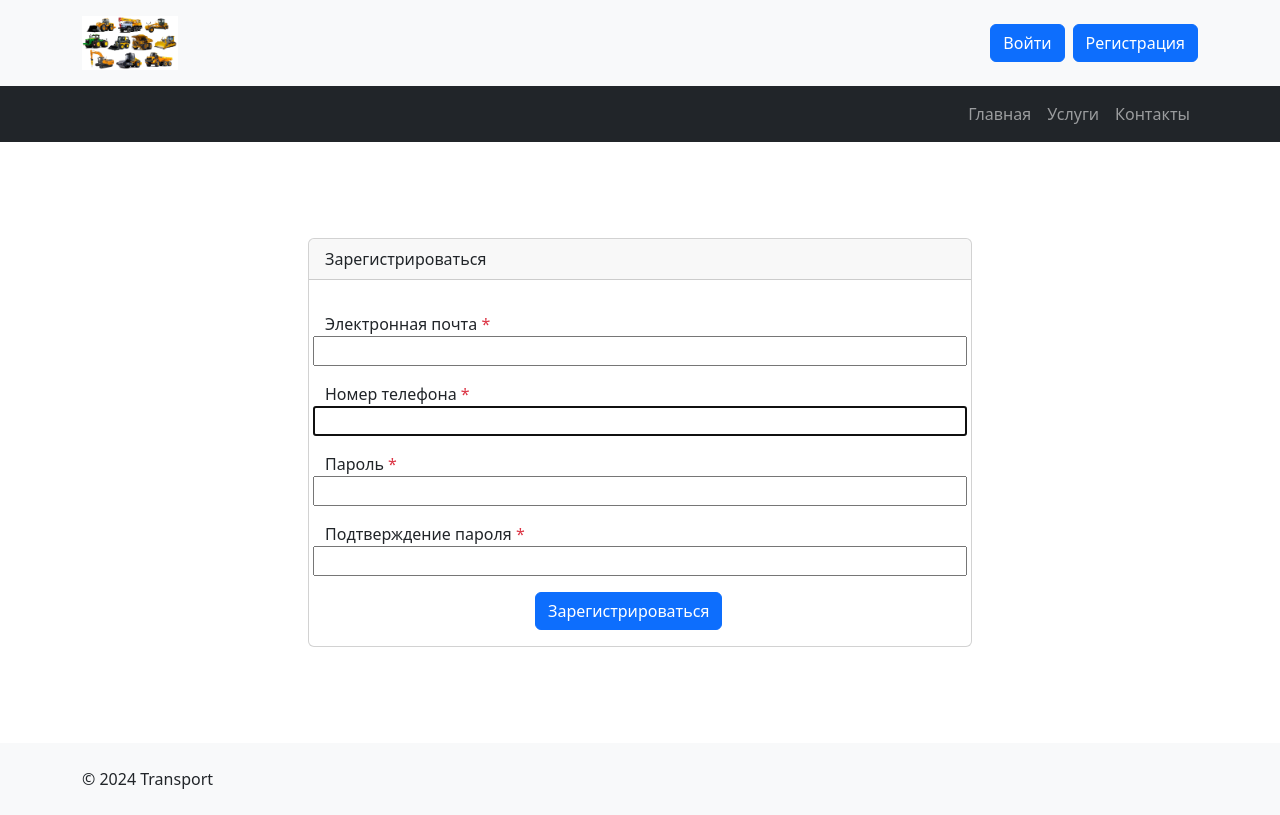
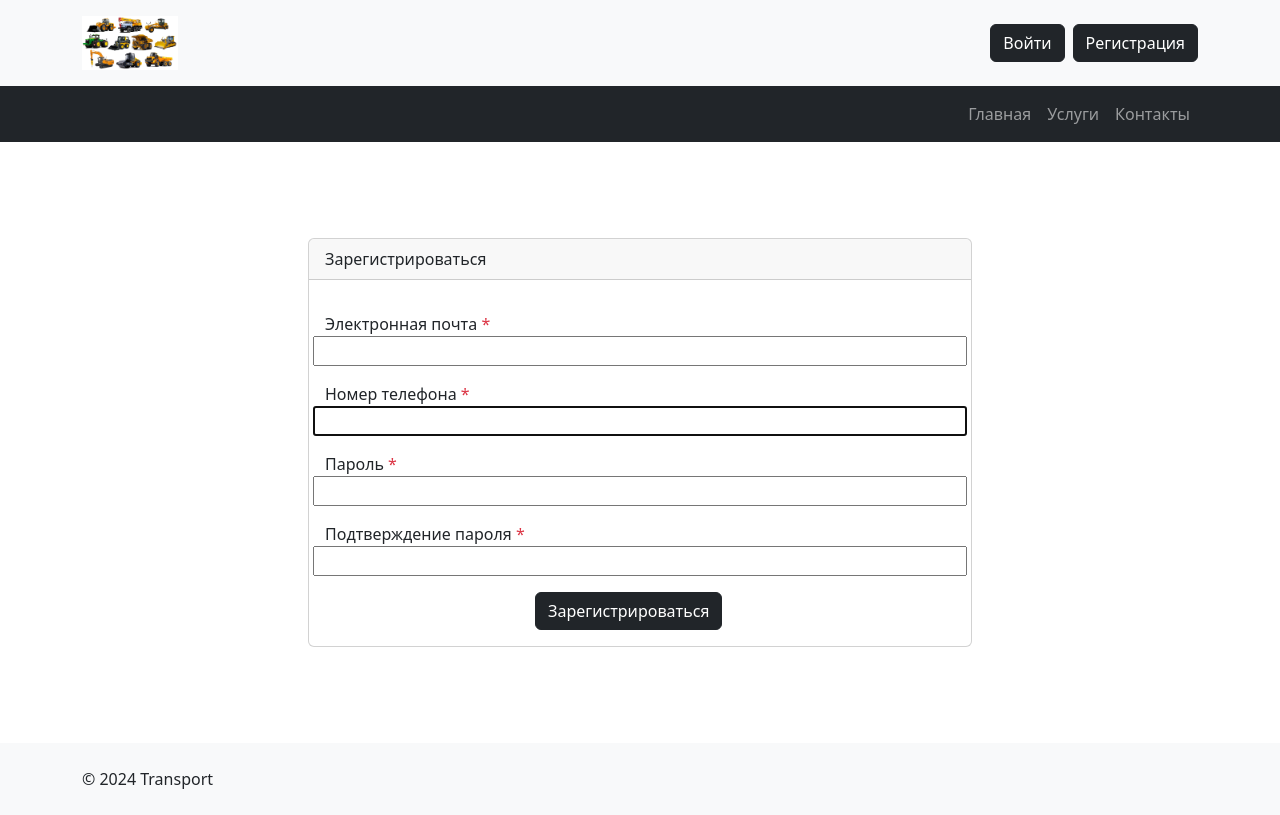
Before and after one commit to temka778/Transport, a Django app: page /auth/signup/ in a window 1280 px wide. Run offline with Django 5.2, Linux system fonts and the light colour scheme; some libraries are stand-ins or nearby versions.

Commit message:
Изменил тему кнопочек в шаблонах на dark, цвет текста в кнопках оставил белым

```diff
--- a/transport/templates/includes/header.html
+++ b/transport/templates/includes/header.html
@@ -5,14 +5,14 @@
   </div>
   <div class="col-md-4 col-sm-6 d-flex justify-content-end">
     {% if user.is_authenticated %}
-      <a href="{% url 'profile:profile' %}" class="btn btn-primary me-2">Личный кабинет</a>
+      <a href="{% url 'profile:profile' %}" class="btn btn-dark text-white me-2">Личный кабинет</a>
       <form method="post" action="{% url 'auth:logout' %}" class="m-0">
         {% csrf_token %}
-        <button type="submit" class="btn btn-primary">Выйти</button>
+        <button type="submit" class="btn btn-dark text-white">Выйти</button>
       </form>
     {% else %}
-      <a href="{% url 'auth:login' %}" class="btn btn-primary me-2">Войти</a>
-      <a href="{% url 'auth:signup' %}" class="btn btn-primary">Регистрация</a>
+      <a href="{% url 'auth:login' %}" class="btn btn-dark text-white me-2">Войти</a>
+      <a href="{% url 'auth:signup' %}" class="btn btn-dark text-white">Регистрация</a>
     {% endif %}
   </div>
 </div>
--- a/transport/templates/users/login.html
+++ b/transport/templates/users/login.html
@@ -13,7 +13,7 @@
           <form method="post">
             {% include 'includes/forms.html' %}
             <div class="col-md-6 offset-md-4">
-              <button type="submit" class="btn btn-primary">Войти</button>
+              <button type="submit" class="btn btn-dark text-white">Войти</button>
               <a href="{% url 'auth:password_reset' %}" class="btn btn-link">Забыли пароль?</a>
             </div>
           </form>
--- a/transport/templates/users/password_change_form.html
+++ b/transport/templates/users/password_change_form.html
@@ -9,7 +9,7 @@
           <form method="POST">
             {% include 'includes/forms.html' %}
             <div class="col-md-6 offset-md-4">
-              <button type="submit" class="btn btn-primary">
+              <button type="submit" class="btn btn-dark text-white">
                 Изменить пароль
               </button>
             </div>
--- a/transport/templates/users/password_reset_confirm.html
+++ b/transport/templates/users/password_reset_confirm.html
@@ -11,7 +11,7 @@
             <form method="post">
               {% include 'includes/forms.html' %}
               <div class="col-md-6 offset-md-4">
-                <button type="submit" class="btn btn-primary">Назначить новый пароль</button>
+                <button type="submit" class="btn btn-dark text-white">Назначить новый пароль</button>
               </div>
             </form>
           </div>
--- a/transport/templates/users/password_reset_form.html
+++ b/transport/templates/users/password_reset_form.html
@@ -11,7 +11,7 @@
           <form method="post">
             {% include 'includes/forms.html' %}
             <div class="col-md-6 offset-md-4">
-              <button type="submit" class="btn btn-primary">Сбросить пароль</button>
+              <button type="submit" class="btn btn-dark text-white">Сбросить пароль</button>
             </div>
           </form>
         </div>
--- a/transport/templates/users/signup.html
+++ b/transport/templates/users/signup.html
@@ -10,7 +10,7 @@
             <form method="post" action="{% url 'auth:signup' %}">
               {% include 'includes/forms.html' %}
               <div class="col-md-6 offset-md-4">
-               <button type="submit" class="btn btn-primary">Зарегистрироваться</button>
+               <button type="submit" class="btn btn-dark text-white">Зарегистрироваться</button>
               </div>
             </form>
           </div>
```
